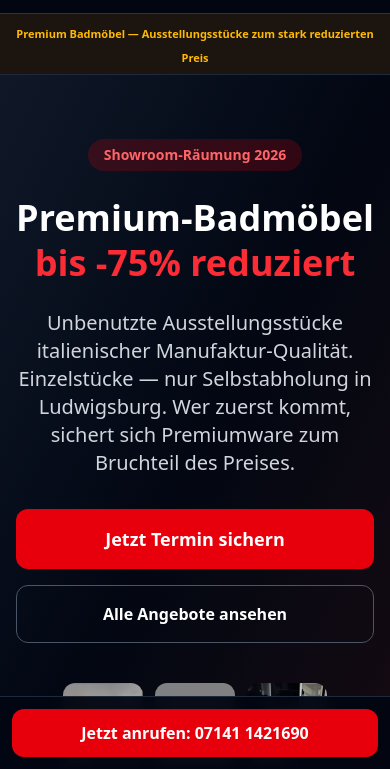
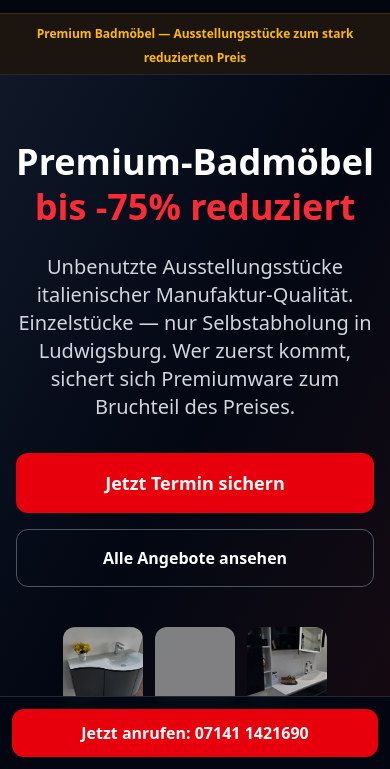
Before and after one commit to TauberFrank/restposten.waschplatz-experten.com, a website: page index.html in a window 390 px wide. Shown: the part 75-844 px from the top of the page. Drawn offline with Linux system fonts and the light colour scheme; grey boxes are pictures that could not be loaded.

Commit message:
Ticker größer, Showroom-Räumung-Badge entfernt
- Ticker-Schrift ~20% größer (text-sm/text-base Desktop, text-xs Mobile)
- "Showroom-Räumung 2026"-Badge aus Hero entfernt

Co-Authored-By: Claude Opus 4.6 <noreply@anthropic.com>

```diff
--- a/index.html
+++ b/index.html
@@ -53,12 +53,12 @@
         <div class="max-w-7xl mx-auto px-4 py-4 flex items-center gap-4">
             <a href="https://restposten.waschplatz-experten.com" class="shrink-0 hover:opacity-80 transition-opacity"><img src="./Siegel_Waschplatz-Experten_V2.jpg" alt="Waschplatz-Experten" class="h-14 sm:h-16"></a>
             <div class="hidden sm:flex flex-1 overflow-hidden justify-center min-w-0">
-                <span id="ticker" class="text-xs lg:text-sm text-amber-400 font-semibold whitespace-nowrap" style="opacity:0"></span>
+                <span id="ticker" class="text-sm lg:text-base text-amber-400 font-semibold whitespace-nowrap" style="opacity:0"></span>
             </div>
             <a href="tel:071411421690" class="ml-auto sm:ml-0 shrink-0 bg-red-600 hover:bg-red-700 text-white text-sm font-bold px-4 py-2 rounded-lg transition-colors">07141 1421690</a>
         </div>
         <div class="sm:hidden overflow-hidden bg-amber-500/10 border-t border-amber-500/20 py-1.5 px-4 text-center">
-            <span id="ticker-mobile" class="text-[11px] text-amber-400 font-semibold" style="opacity:0"></span>
+            <span id="ticker-mobile" class="text-xs text-amber-400 font-semibold" style="opacity:0"></span>
         </div>
     </header>
 
@@ -66,7 +66,6 @@
     <section class="relative overflow-hidden py-16 sm:py-24 px-4">
         <div class="absolute inset-0 bg-linear-to-br from-gray-900 via-gray-950 to-red-950/30"></div>
         <div class="relative max-w-4xl mx-auto text-center">
-            <div class="inline-block bg-red-600/20 text-red-400 text-sm font-bold px-4 py-1.5 rounded-full mb-6">Showroom-Räumung 2026</div>
             <h1 class="text-4xl sm:text-5xl lg:text-6xl font-black leading-tight mb-6">
                 Premium-Badmöbel<br>
                 <span class="text-red-500">bis -75% reduziert</span>
```
Also changed, not shown: produkt.html (+2 -2 lines), dist/output.css.
